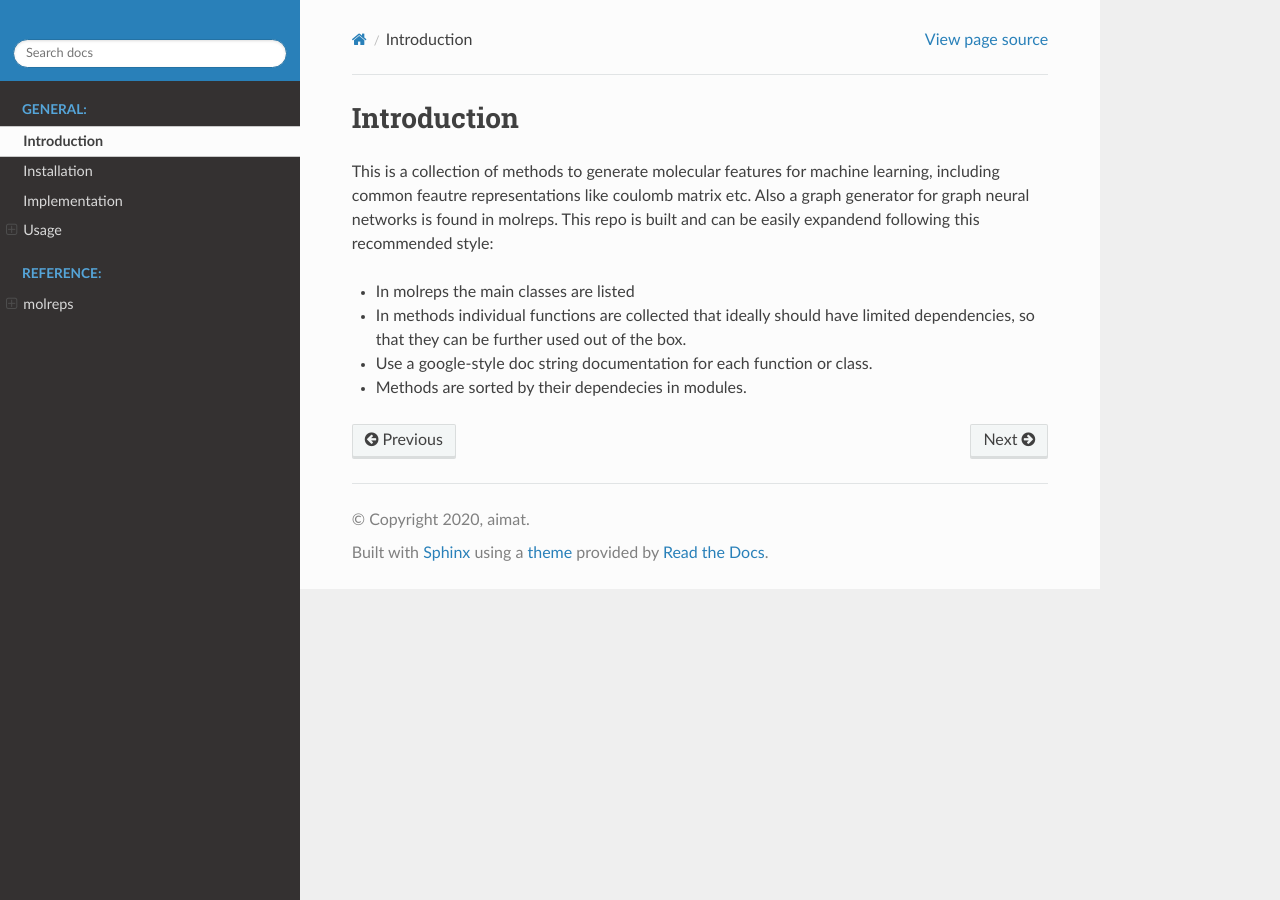
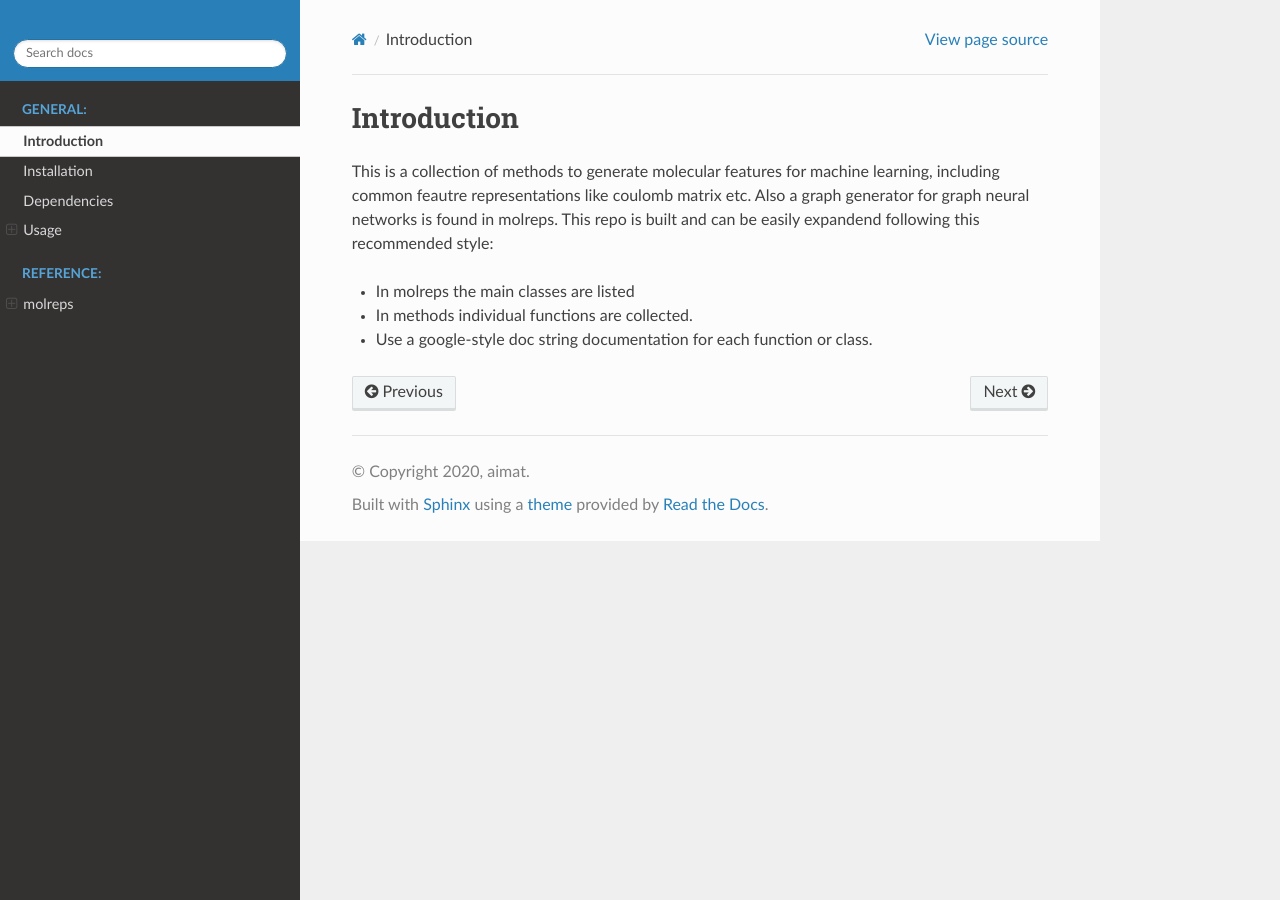
Before and after one commit to FermiQ/molecular_features, a Sphinx documentation site: the page built from docs/source/intro.rst, in a window 1280 px wide. Built offline with Sphinx 7.4.7 and the Read the Docs theme 2.0.0, drawn with Linux system fonts in a browser that asks for light colours.

```diff
--- a/docs/source/index.rst
+++ b/docs/source/index.rst
@@ -14,7 +14,7 @@ Molecular features for machine learning.
 
    intro
    installation
-   implementation
+   dependencies
    usage
 
 Package Content
--- a/docs/source/intro.rst
+++ b/docs/source/intro.rst
@@ -9,6 +9,5 @@ This is a collection of methods to generate molecular features for machine learn
 Also a graph generator for graph neural networks is found in molreps. This repo is built and can be easily expandend following this recommended style:
 
 - In molreps the main classes are listed
-- In methods individual functions are collected that ideally should have limited dependencies, so that they can be further used out of the box.
+- In methods individual functions are collected.
 - Use a google-style doc string documentation for each function or class.
-- Methods are sorted by their dependecies in modules.
```
Also changed, not shown: README.md (+1 -1 lines), docs/source/dependencies.rst (added, +11 -0 lines), docs/source/implementation.rst (deleted, +0 -14 lines).
